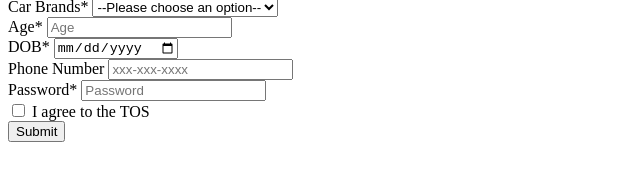
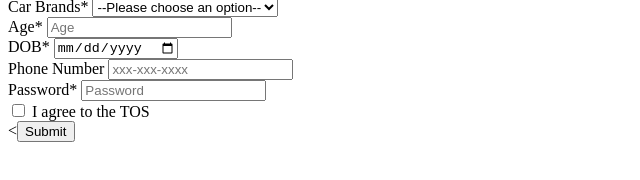
Before and after one commit to acciojob/signup-form-car-Deepakkumar121998, a website: page main.html in a window 1280 px wide. Shown: the part 162-342 px from the top of the page, 0-640 px from the left. Drawn offline with Linux system fonts and the light colour scheme.

Commit message:
created a submission

```diff
--- a/main.html
+++ b/main.html
@@ -41,7 +41,7 @@
 		<input type="checkbox" id="tos" name="tos">
 		<label for="tos">I agree to the TOS</label><br>
 
-		<input type="submit" value="Submit">
+		<<button> Submit</button>
 	</form>
 </body>
 </html>
```
